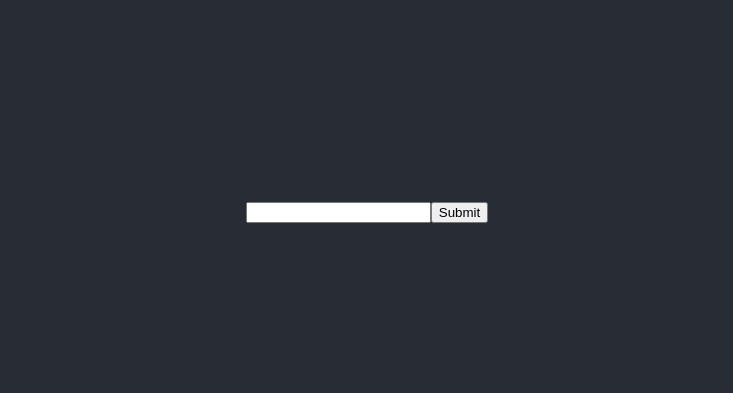
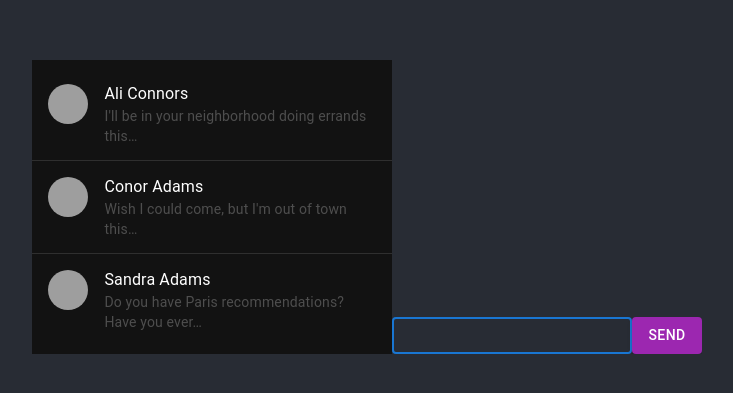
Before and after one commit to Mercique/React-app, a React (Create React App) app: page / in a window 1280 px wide. Shown: the part 193-586 px from the top of the page, without its empty margins (273-1006 px from the left). Built offline with nearby package versions, Linux system fonts and the light colour scheme; grey boxes are pictures that could not be loaded.

Commit message:
Completed task3

```diff
--- a/package.json
+++ b/package.json
@@ -3,6 +3,9 @@
   "version": "0.1.0",
   "private": true,
   "dependencies": {
+    "@emotion/react": "^11.7.1",
+    "@emotion/styled": "^11.6.0",
+    "@mui/material": "^5.4.0",
     "@testing-library/jest-dom": "^5.16.1",
     "@testing-library/react": "^12.1.2",
     "@testing-library/user-event": "^13.5.0",
--- a/src/App.css
+++ b/src/App.css
@@ -1,16 +1,5 @@
 .App {
   text-align: center;
-}
-
-.App-logo {
-  height: 40vmin;
-  pointer-events: none;
-}
-
-@media (prefers-reduced-motion: no-preference) {
-  .App-logo {
-    animation: App-logo-spin infinite 20s linear;
-  }
 }
 
 .App-header {
@@ -24,15 +13,17 @@
   color: white;
 }
 
-.App-link {
-  color: #61dafb;
+.App-header-messanger {
+  max-height: 294px;
+  display: flex;
 }
 
-@keyframes App-logo-spin {
-  from {
-    transform: rotate(0deg);
-  }
-  to {
-    transform: rotate(360deg);
-  }
+.messanger-messages {
+  display: flex;
+  flex-direction: column;
+  justify-content: flex-end;
 }
+
+.messages-box {
+  overflow-y: auto;
+}
--- a/src/App.js
+++ b/src/App.js
@@ -1,20 +1,23 @@
 import "./App.css";
 import { Message } from "./components/Message/message";
 import { Form } from "./components/Form/form";
-import { useState } from "react";
+import { useRef, useState } from "react";
 import { useEffect } from "react/cjs/react.development";
+import { ListComp } from "./components/List/list";
 
 function App() {
   const [messageList, setMessageList] = useState([]);
+  const messageEnd = useRef();
 
   const handleAddMessage = (text) => {
     setMessageList((prevMessageList) => [...prevMessageList, text]);
   };
 
   useEffect(() => {
+    messageEnd.current?.scrollIntoView();
+
     let timeout;
-
-    if (messageList[messageList.length - 1]?.author === "Ilya") {
+    if (messageList[messageList.length - 1]?.author === "User") {
       timeout = setTimeout(() => {
         handleAddMessage({text: "Hi! I'm robot!", author: "BOT"});
       }, 1500);
@@ -26,10 +29,20 @@ function App() {
   return (
     <div className="App">
       <header className="App-header">
-        {messageList.map((text, idx) => (
-          <Message message = {text} key={idx}/>
-        ))}
-        <Form onSubmit={handleAddMessage} />
+        <div className="App-header-messanger">
+          <div className="messanger-list">
+          <ListComp />
+          </div>
+          <div className="messanger-messages">
+            <div className="messages-box">
+              {messageList.map((text, idx) => (
+                <Message message = {text} key={idx}/>
+              ))}
+              <div ref={messageEnd} />
+              <Form onSubmit={handleAddMessage} />
+            </div>
+          </div>
+        </div>
       </header>
     </div>
   );
--- a/src/components/Form/form.js
+++ b/src/components/Form/form.js
@@ -1,7 +1,11 @@
-import { useState } from "react";
+import "./form.sass";
+import { useEffect, useRef, useState } from "react";
+import Button from "@mui/material/Button";
+import TextField from '@mui/material/TextField';
 
 export const Form = ({ onSubmit }) => {
   const [value, setValue] = useState("");
+  const textField = useRef();
 
   const handleChange = (e) => {
     setValue(e.target.value);
@@ -9,14 +13,18 @@ export const Form = ({ onSubmit }) => {
 
   const handleSubmit = (e) => {
     e.preventDefault();
-    onSubmit({text: value, author: "Ilya"});
+    onSubmit({ text: value, author: "User" });
     setValue("");
   };
 
+  useEffect(() => {
+    textField.current?.focus();
+  }, []);
+
   return (
-    <form onSubmit={handleSubmit}>
-      <input value={value} onChange={handleChange} type="text" />
-      <input type="submit" />
+    <form className="send-form" onSubmit={handleSubmit}>
+      <TextField className="send-message" inputRef={textField} value={value} onChange={handleChange} />
+      <Button className="send-btn" type="submit" variant="contained">Send</Button>
     </form>
   );
 };
--- /dev/null
+++ b/src/components/Form/form.sass
@@ -0,0 +1,14 @@
+.send-form
+  height: 37px
+  display: flex
+  .send-message.MuiTextField-root
+    flex: 1
+    .MuiInputBase-root
+      height: 100%
+      color: #fff
+      input
+        padding: 0 10px
+  .send-btn.MuiButton-root
+    background: #9c27b0
+    &:hover
+      background: #7b1fa2
--- /dev/null
+++ b/src/components/List/list.js
@@ -0,0 +1,30 @@
+import "./list.sass";
+import List from '@mui/material/List';
+import ListItem from '@mui/material/ListItem';
+import ListItemText from '@mui/material/ListItemText';
+import ListItemAvatar from '@mui/material/ListItemAvatar';
+import Avatar from '@mui/material/Avatar';
+
+export const ListComp = () => {
+  const list = [
+    { id: 1, img: "/static/images/avatar/1.jpg", author: "Ali Connors", message: "I'll be in your neighborhood doing errands this…" },
+    { id: 2, img: "/static/images/avatar/2.jpg", author: "Conor Adams", message: "Wish I could come, but I'm out of town this…" },
+    { id: 3, img: "/static/images/avatar/3.jpg", author: "Sandra Adams", message: "Do you have Paris recommendations? Have you ever…" }
+  ];
+
+  return (
+    <List sx={{ width: '100%', maxWidth: 360, bgcolor: 'background.paper' }}>
+      { list.map(item => (
+        <ListItem alignItems="flex-start" key={item.id}>
+          <ListItemAvatar>
+            <Avatar alt={item.author} src={item.img} />
+          </ListItemAvatar>
+          <ListItemText
+            primary={item.author}
+            secondary={item.message}
+          />
+        </ListItem>
+      )) }
+    </List>
+  );
+};
--- /dev/null
+++ b/src/components/List/list.sass
@@ -0,0 +1,12 @@
+.messanger-list
+  ul li:not(:last-child)
+    border-bottom: 1px solid #2f2f2f
+  .MuiList-root
+    background-color: #121212
+    .MuiListItemText-root
+      span
+        color: #fff
+      p
+        color: #4e4e4e
+        span
+          color: #fff
--- a/src/components/Message/message.js
+++ b/src/components/Message/message.js
@@ -2,6 +2,6 @@ import "./message.sass";
 
 export const Message = ({ message }) => {
   return (
-    <span className="App-header-text">{ message.text } - { message.author }</span>
+    <p className="App-header-msg">{ message.text } - <span className="App-header-msg-auth">{ message.author }</span></p>
   );
 };
--- a/src/components/Message/message.sass
+++ b/src/components/Message/message.sass
@@ -1,3 +1,6 @@
-.App-header-text
+.App-header-msg
+  margin: 0
   font-size: 20px
-  color: #f16d7f
+  color: #fff
+  &-auth
+    color: #f16d7f
```
Also changed, not shown: 1 other file (tests, documents, lock files or other folders).
